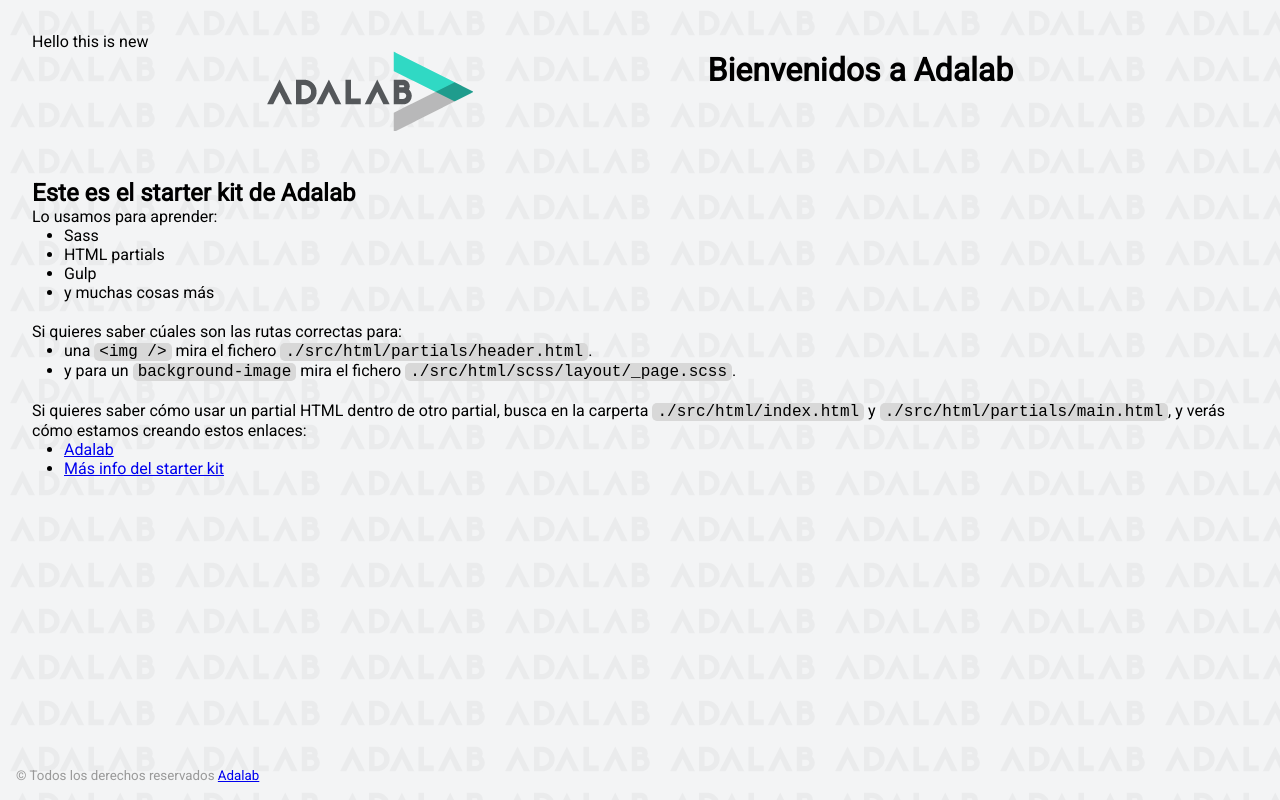
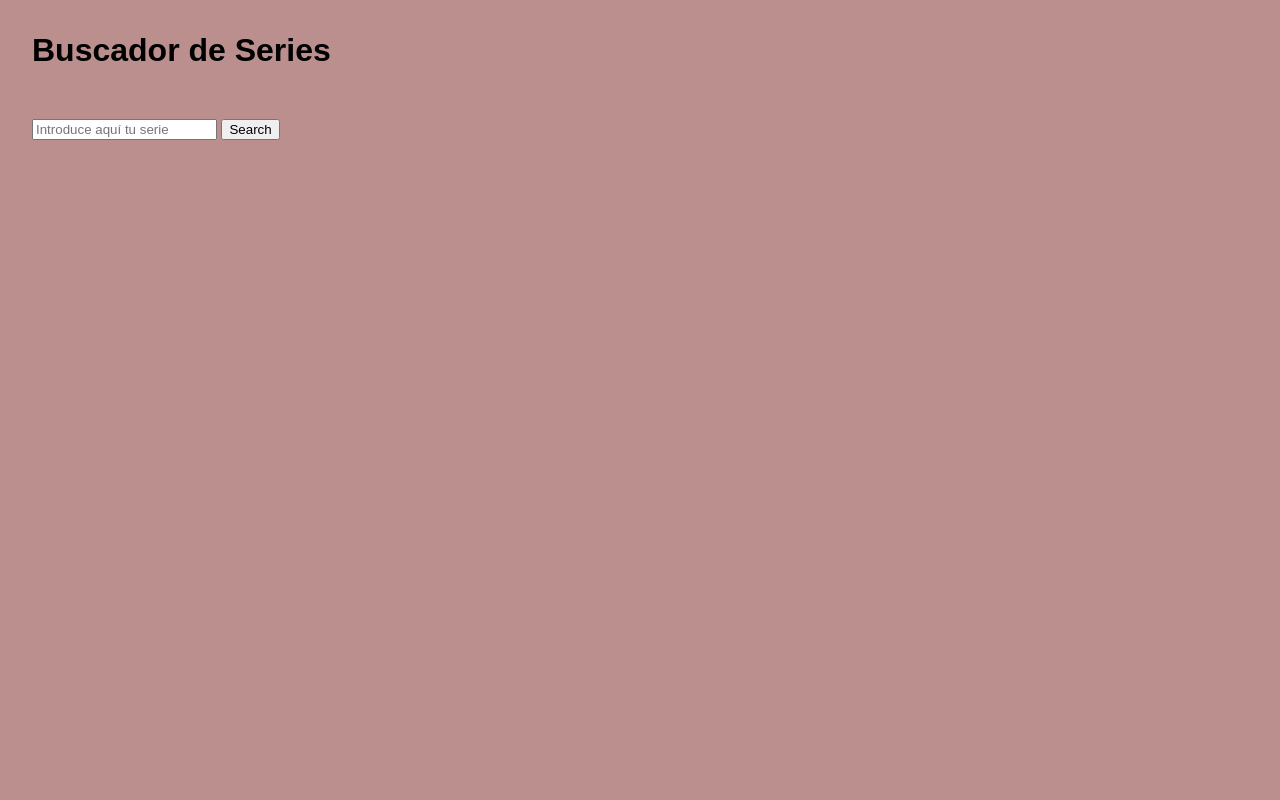
Before and after one commit to Adalab/modulo-2-evaluacion-final-SandraFernandz, a website: page docs/index.html in a window 1280 px wide. Drawn offline with Linux system fonts and the light colour scheme.

Commit message:
adding new features

```diff
--- a/docs/assets/css/main.css
+++ b/docs/assets/css/main.css
@@ -1 +1 @@
-*{box-sizing:border-box;margin:0;padding:0}.code{font-size:16px;background:#d8d8d8;padding:0 5px;border-radius:5px}body{padding:2rem;height:100vh;background-image:url("../images/bg-adalab.png");background-color:#f3f4f5;font-family:"Roboto",sans-serif}.page__header{display:flex;justify-content:space-evenly;margin-bottom:3rem}.page__footer{position:fixed;left:0;bottom:0;width:100vw;padding:1rem;color:#999}.main__list{padding-left:2rem;padding-bottom:20px}
+body{margin:0;padding:0;box-sizing:border-box}h1,h2,h3,h4,h5,h6,p,ul{margin:0;padding:0}.code{font-size:16px;background:#d8d8d8;padding:0 5px;border-radius:5px}body{padding:2rem;height:100vh;background-color:rosybrown;font-family:sans-serif}.main_form{margin-top:50px}.main_ulList_container{margin-top:30px;height:50px}.main_ulList_container_li_title{border:black 2px solid}.main_ulList_container_li_img{height:50px}.main .favorite{border:red 3px solid}.page__header{display:flex;justify-content:space-evenly;margin-bottom:3rem}.page__footer{position:fixed;left:0;bottom:0;width:100vw;padding:1rem;color:#999}.main__list{padding-left:2rem;padding-bottom:20px}
--- a/docs/assets/js/main.js
+++ b/docs/assets/js/main.js
@@ -1 +1 @@
-"use strict";console.log(">> Ready :)");
+"use strict";const button=document.querySelector(".js_button"),givenInput=document.querySelector(".js_input"),ulList=document.querySelector(".js_ulList");let series=[],favorites=[];function handleConnectTv(e){let t=givenInput.value;fetch("https://api.tvmaze.com/search/shows?q="+t).then(e=>e.json()).then(e=>{console.log(e),series=e,console.log(series),paintSeries()})}function paintSeries(){let e="";for(const t of series)e+=`<li class= 'listItem js_listItem' id='${t.show.id}'>`,e+=`<h2>${t.show.name}</h2>`,console.log(t.show.name),e+="<div main_ulList_container_li_div>",t.show.image?e+=`<img src="${t.show.image.original}" class="main_ulList_container_li_img"/>`:e+='<img src="https://via.placeholder.com/210x295/ffffff/666666/?text=TV" alt="image of series" class="main_ulList_container_li_img">',e+="</div>",e+="</li>";ulList.innerHTML=e,console.log(e),listenListedSeries()}function listenListedSeries(){const e=document.querySelectorAll(".js_listItem");for(const t of e)t.addEventListener("click",handleList)}function handleList(e){const t=e.currentTarget.id;e.currentTarget;console.log(e.currentTarget.id);const s=series.find(e=>e.show.id===parseInt(t));console.log(s),favorites.push(s),console.log(favorites)}button.addEventListener("click",handleConnectTv);
--- a/docs/index.html
+++ b/docs/index.html
@@ -14,57 +14,37 @@
 
   <body>
     <div class="page">
-      <p>Hello this is new</p>
-      <header class="page__header">
+      <!-- <header class="page__header">
         <img src="./assets/images/logo-adalab.png" alt="Adalab">
         <h1>Bienvenidos a Adalab</h1>
+      </header> -->
+
+      <header>
+        <h1>Buscador de Series</h1>
       </header>
-
-      <main class="page__main">
-        <h2>Este es el starter kit de Adalab</h2>
-        <p>Lo usamos para aprender:</p>
-        <ul class="main__list">
-          <li>Sass</li>
-          <li>HTML partials</li>
-          <li>Gulp</li>
-          <li>y muchas cosas más</li>
-        </ul>
-        <p>Si quieres saber cúales son las rutas correctas para:</p>
-        <ul class="main__list">
-          <li>
-            una <code class="code">&lt;img /&gt;</code> mira el fichero
-            <code class="code">./src/html/partials/header.html</code>.
-          </li>
-          <li>
-            y para un <code class="code">background-image</code> mira el fichero
-            <code class="code">./src/html/scss/layout/_page.scss</code>.
-          </li>
-        </ul>
-        <p>
-          Si quieres saber cómo usar un partial HTML dentro de otro partial, busca en la carperta
-          <code class="code">./src/html/index.html</code> y
-          <code class="code">./src/html/partials/main.html</code>, y verás cómo estamos creando estos
-          enlaces:
-        </p>
-        <ul class="main__list">
-          <li>
-            <a class="link__adalab" href="https://adalab.es">Adalab</a>
-
-          </li>
-          <li>
-            <a class="" href="./more-info.html">Más info del starter kit</a>
-
-          </li>
+      <main>
+        <form action="" class="main_form">
+          <input
+            type="text"
+            placeholder="Introduce aquí tu serie"
+            class="main_form_textInput js_input"
+          />
+          <input type="button" value="Search" class="main_form_button js_button" />
+        </form>
+        <ul class="main_ulList js_ulList">
+          <div class="main_ulList_container">
+            <!-- pintar estructura de listado de series desde js -->
+            <!-- <li class="main_ulList_container_li listItem js_listItem">
+                    <h2 class="main_ulList_container_li_title">Nombre de la serie</h2>
+                    <div class="main_ulList_container_li_div">
+                      <img class="main_ulList_container_li_img">
+                    </div>
+                </li> -->
+          </div>
         </ul>
       </main>
 
-      <footer class="page__footer">
-        <small>
-          &copy; Todos los derechos reservados
-          <a class="link__adalab" href="https://adalab.es">Adalab</a>
 
-        </small>
-      </footer>
 
     </div>
     <script src="./assets/js/main.js"></script>
--- a/public/assets/js/main.js
+++ b/public/assets/js/main.js
@@ -67,7 +67,8 @@
   //obtengo el id de la serie clickada
   const selectedSeries = ev.currentTarget.id;
   const selectedItem = ev.currentTarget;
-  selectedItem.classList.toggle("main_ulList_container_li_title");
+
+  //selectedItem.classList.toggle("main_ulList_container_li_title");
   console.log(ev.currentTarget.id);
   //busco la serie clickada en el array de series paso una función que tiene como parámetro cada serie
   const clickedItem = series.find((serie) => {
@@ -75,6 +76,8 @@
     return serie.show.id === parseInt(selectedSeries);
   });
   console.log(clickedItem);
+  favorites.push(clickedItem);
+  console.log(favorites);
 
   //busco si la serie clickada está en el array de favoritos;
   //   const favoritesFound = favorites.findIndex((fav) => {
--- a/src/js/main.js
+++ b/src/js/main.js
@@ -67,7 +67,8 @@
   //obtengo el id de la serie clickada
   const selectedSeries = ev.currentTarget.id;
   const selectedItem = ev.currentTarget;
-  selectedItem.classList.toggle("main_ulList_container_li_title");
+
+  //selectedItem.classList.toggle("main_ulList_container_li_title");
   console.log(ev.currentTarget.id);
   //busco la serie clickada en el array de series paso una función que tiene como parámetro cada serie
   const clickedItem = series.find((serie) => {
@@ -75,6 +76,8 @@
     return serie.show.id === parseInt(selectedSeries);
   });
   console.log(clickedItem);
+  favorites.push(clickedItem);
+  console.log(favorites);
 
   //busco si la serie clickada está en el array de favoritos;
   //   const favoritesFound = favorites.findIndex((fav) => {
```
Also changed, not shown: docs/more-info.html (+2 -8 lines), docs/assets/images/bg-adalab.png (deleted), docs/assets/images/favicon.png (deleted), docs/assets/images/logo-adalab.png (deleted), docs/assets/images/noImage.png (added), public/assets/images/bg-adalab.png (deleted), public/assets/images/favicon.png (deleted), public/assets/images/logo-adalab.png (deleted), 1 other file.
